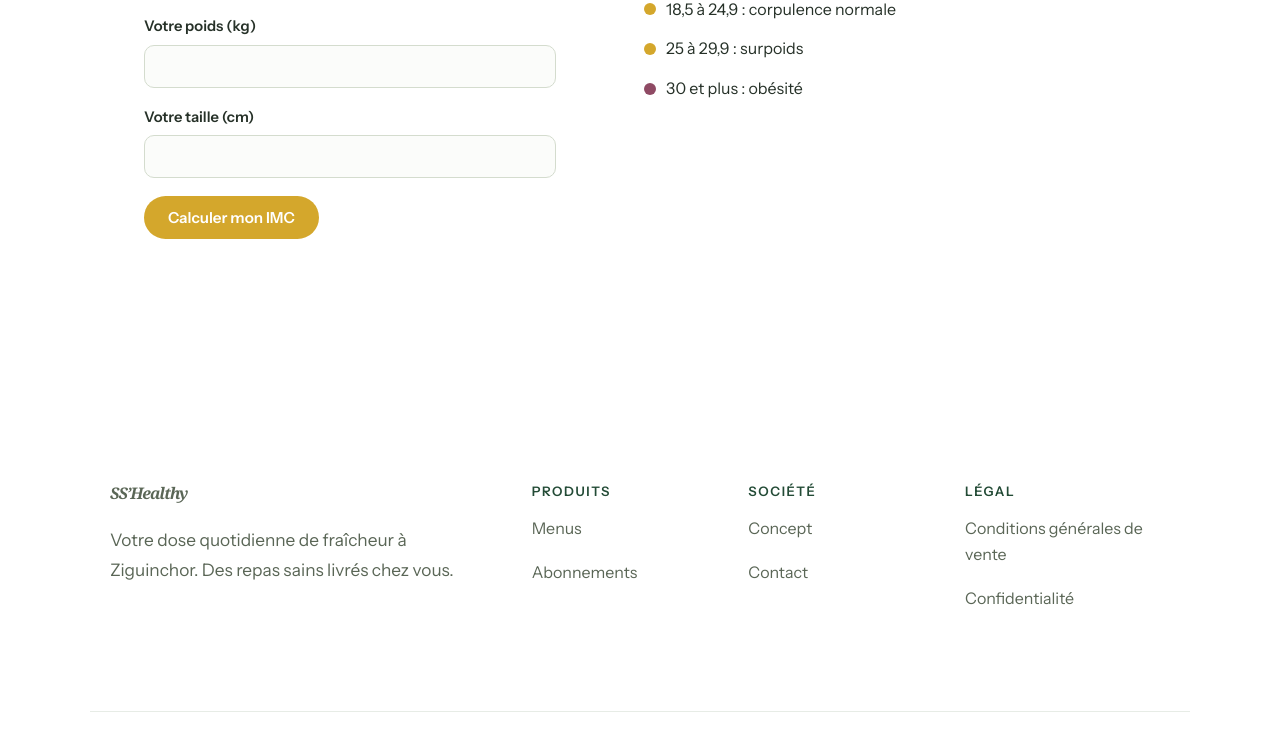
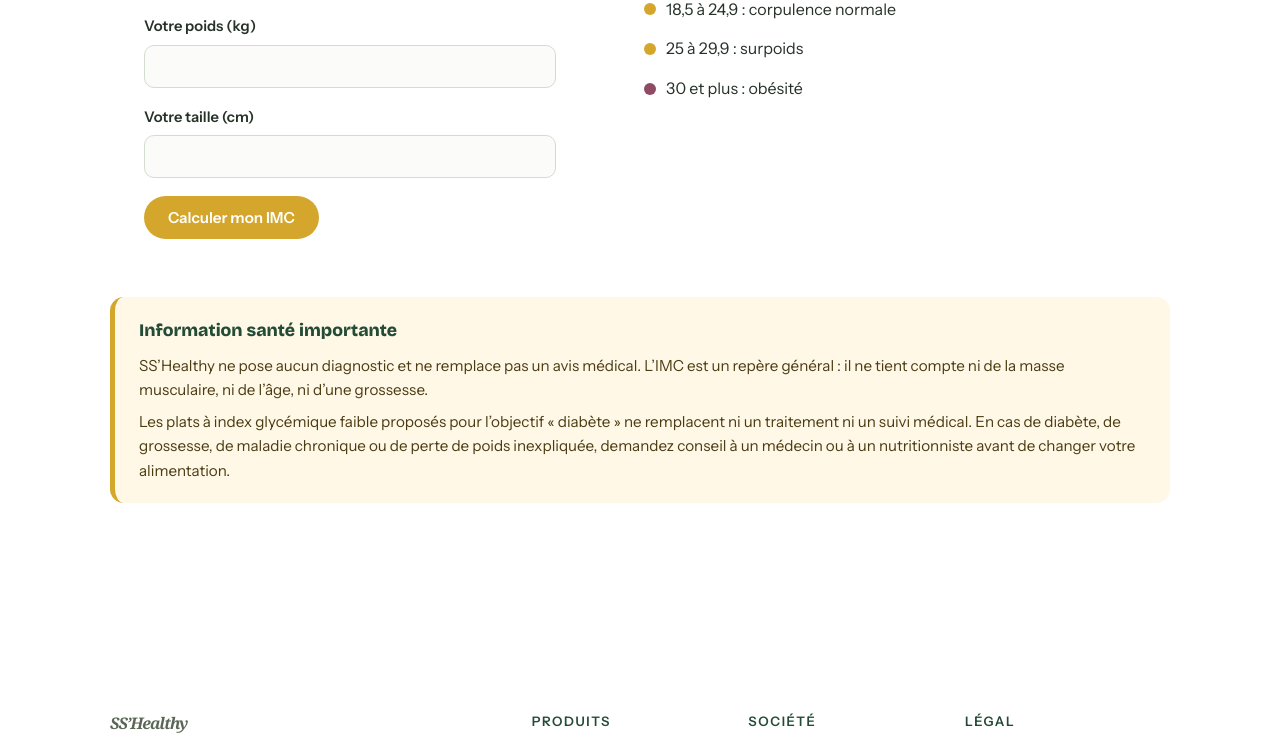
Before and after one commit to nooralshams/SS-Healthy, a PHP site: page /zig_healthy/imc.php in a window 1280 px wide. Shown: the part 505-1248 px from the top of the page. Run offline with PHP 8.4, Linux system fonts and the light colour scheme.

Commit message:
feat: add health disclaimer on BMI page
State that the app gives no diagnosis, that BMI ignores muscle mass, age and pregnancy, and that low-GI dishes do not replace medical follow-up for diabetes.

Co-Authored-By: Claude Opus 5.5 <noreply@anthropic.com>

```diff
--- a/css/style.css
+++ b/css/style.css
@@ -1346,6 +1346,10 @@ body.builder-active .barre-mobile-actions { display: none; }
 .imc-tres-eleve { border-left-color: var(--rouge-doux); }
 .imc-reperes h2 { color: var(--vert-fonce); margin-bottom: 20px; }
 .imc-reperes p { display: flex; align-items: center; gap: 10px; margin-bottom: 14px; }
+.avertissement-sante { margin-top: 24px; padding: 20px 24px; border-left: 5px solid var(--mangue); border-radius: 14px; background: #FFF8E6; color: #4A3B12; }
+.avertissement-sante h2 { margin-bottom: 8px; color: var(--vert-fonce); font-size: 1.1rem; }
+.avertissement-sante p { font-size: .95rem; line-height: 1.6; }
+.avertissement-sante p + p { margin-top: 8px; }
 .repere { width: 12px; height: 12px; border-radius: 50%; flex: 0 0 12px; }
 .repere-bas { background: var(--bleu-doux); }
 .repere-normal { background: var(--vert-vif); }
--- a/imc.php
+++ b/imc.php
@@ -178,6 +178,12 @@ require_once 'includes/header.php';
                 </div>
             <?php endif; ?>
         </div>
+
+        <aside class="avertissement-sante" role="note" aria-labelledby="titre-avertissement-sante">
+            <h2 id="titre-avertissement-sante">Information santé importante</h2>
+            <p>SS’Healthy ne pose aucun diagnostic et ne remplace pas un avis médical. L’IMC est un repère général : il ne tient compte ni de la masse musculaire, ni de l’âge, ni d’une grossesse.</p>
+            <p>Les plats à index glycémique faible proposés pour l’objectif « diabète » ne remplacent ni un traitement ni un suivi médical. En cas de diabète, de grossesse, de maladie chronique ou de perte de poids inexpliquée, demandez conseil à un médecin ou à un nutritionniste avant de changer votre alimentation.</p>
+        </aside>
     </div>
 </section>
 
```
